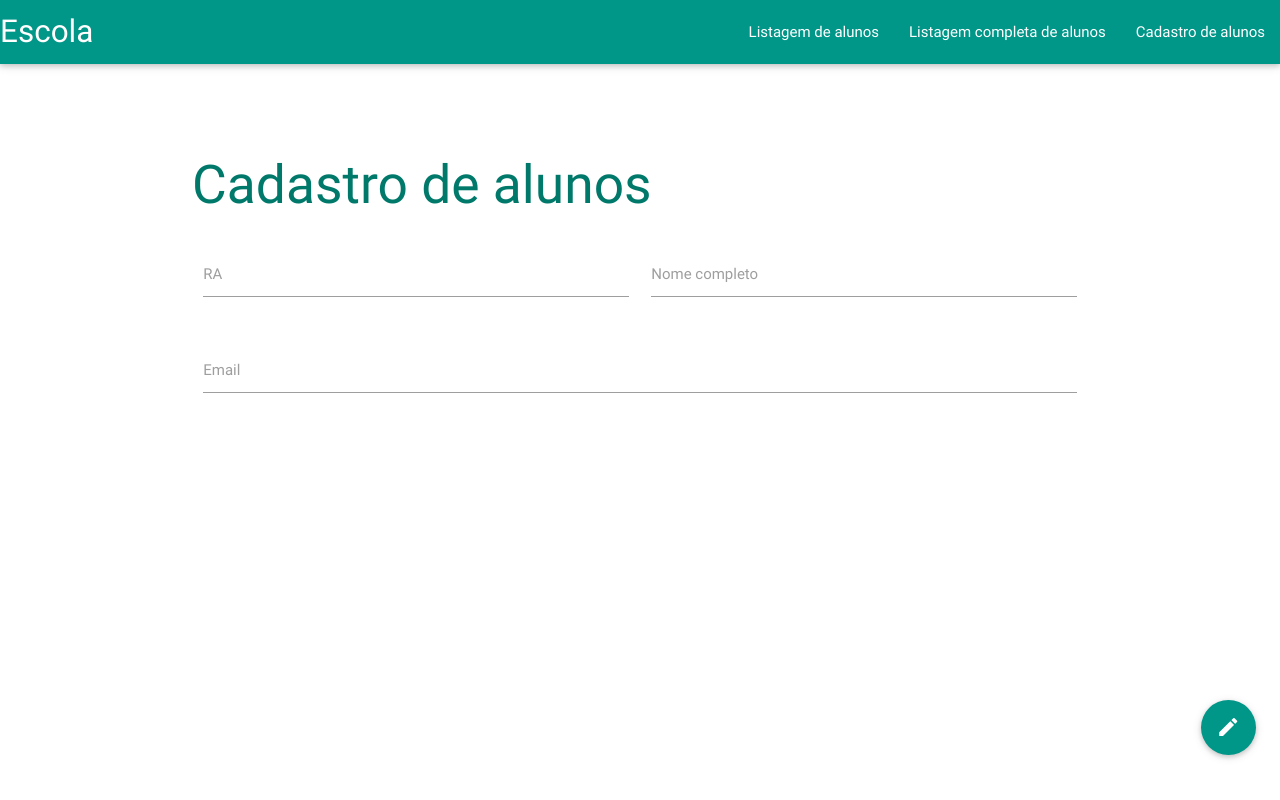
After one commit to andytsunami/Escola, a PHP site: page /cadastro.php in a window 1280 px wide. The commit adds this page. Run offline with PHP 8.4, Linux system fonts and the light colour scheme.

Commit message:
Organizando o cabeçalho e rodapé

```diff
--- /dev/null
+++ b/cabecalho.php
@@ -0,0 +1,58 @@
+<html>
+	<head>
+<meta charset="UTF-8" />
+		<link type="text/css" rel="stylesheet" href="css/reset.css"  media="screen,projection"/>
+		<!--Import Google Icon Font-->
+	    <link href="http://fonts.googleapis.com/icon?family=Material+Icons" rel="stylesheet">
+	    <!--Import materialize.css-->
+	    <link type="text/css" rel="stylesheet" href="css/materialize.min.css"  media="screen,projection"/>
+
+	    <!--Let browser know website is optimized for mobile-->
+      	<meta name="viewport" content="width=device-width, initial-scale=1.0"/>
+
+      	<!--Import jQuery before materialize.js-->
+      	<script type="text/javascript" src="js/jquery-2.1.4.min.js"></script>
+      	<script type="text/javascript" src="js/materialize.min.js"></script>
+
+      	<script type="text/javascript" src="js/datatables.min.js"></script>
+      	<link type="text/css" rel="stylesheet" href="css/datatables.min.css"  media="screen,projection"/>
+
+		<link type="text/css" rel="stylesheet" href="css/estilos.css"  media="screen,projection"/>
+
+<title>ESCOLA: <?=$h2 ?></title>
+
+		<script type="text/javascript">
+			$(document).ready(function() {
+				$("#table").DataTable({
+					"lengthMenu": [[10, 25, 50, -1], [10, 25, 50, "All"]]
+				});
+
+			});
+
+		</script>
+
+	</head>
+	<body>
+
+		  <nav>
+		    <div class="teal nav-wrapper">
+		      <a href="#!" class="brand-logo">Escola</a>
+		      <a href="#" data-activates="mobile-demo" class="button-collapse"><i class="material-icons"></i></a>
+		      <ul class="right hide-on-med-and-down">
+		        <li><a href="#">Listagem de alunos</a></li>
+		        <li><a href="#">Listagem completa de alunos</a></li>
+		        <li><a href="#">Cadastro de alunos</a></li>
+		      </ul>
+		      <ul class="side-nav" id="mobile-demo">
+		         <li><a href="#">Listagem de alunos</a></li>
+		        <li><a href="#">Listagem completa de alunos</a></li>
+		        <li><a href="#">Cadastro de alunos</a></li>
+		      </ul>
+		    </div>
+		  </nav>
+
+<div class="container">
+        	<div class="row">
+			    <div class="col s12 m9 l12">
+			    	<div class="section scrollspy">
+				      <h2 class="teal-text text-darken-2 header"><?=$h2 ?></h2>
--- /dev/null
+++ b/cadastro.php
@@ -0,0 +1,27 @@
+<?php
+	$h2 = "Cadastro de alunos";
+	$action = "mode_edit";
+	//header("Location: listagem.php")
+?>
+<?php include("cabecalho.php");?>
+
+	<form class="col s12" method="post">
+      <div class="row">
+        <div class="input-field col s6">
+          <input id="ra" type="text" class="validate" maxlength="8">
+          <label for="ra">RA</label>
+        </div>
+        <div class="input-field col s6">
+          <input id="nome" type="text" class="validate"/>
+          <label for="nome">Nome completo</label>
+        </div>
+      </div>
+      <div class="row">
+        <div class="input-field col s12">
+          <input id="email" type="email" class="validate">
+          <label for="email">Email</label>
+        </div>
+      </div>
+    </form>
+
+<?php include( 'rodape.php'); ?>
--- /dev/null
+++ b/rodape.php
@@ -0,0 +1,16 @@
+</div>
+			    </div>
+        	</div>
+        </div>
+
+<div class="fixed-action-btn" style="bottom: 45px; right: 24px;">
+		    <a class="btn-floating btn-large teal">
+		      <i class="large material-icons" id="<?= $action?>"><?= $action?></i>
+		    </a>
+		    <ul>
+		      <li><a class="btn-floating yellow darken-1"><i class="material-icons">view_list</i></a></li>
+		      <li><a class="btn-floating green"><i class="material-icons">list</i></a></li>
+		    </ul>
+ 		 </div>
+ 		</body>
+ 		</html>
```
Also changed, not shown: index.php (+9 -72 lines).
